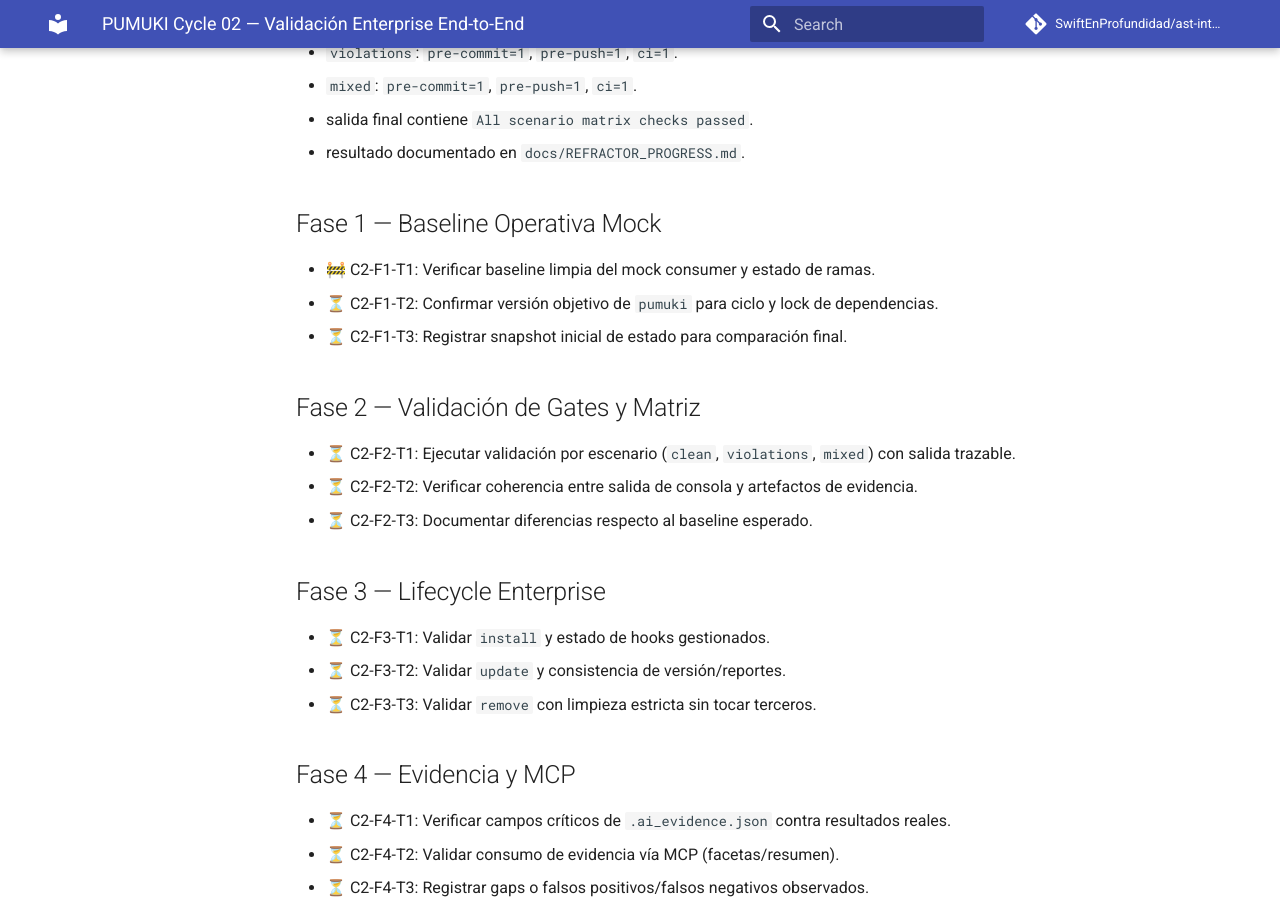
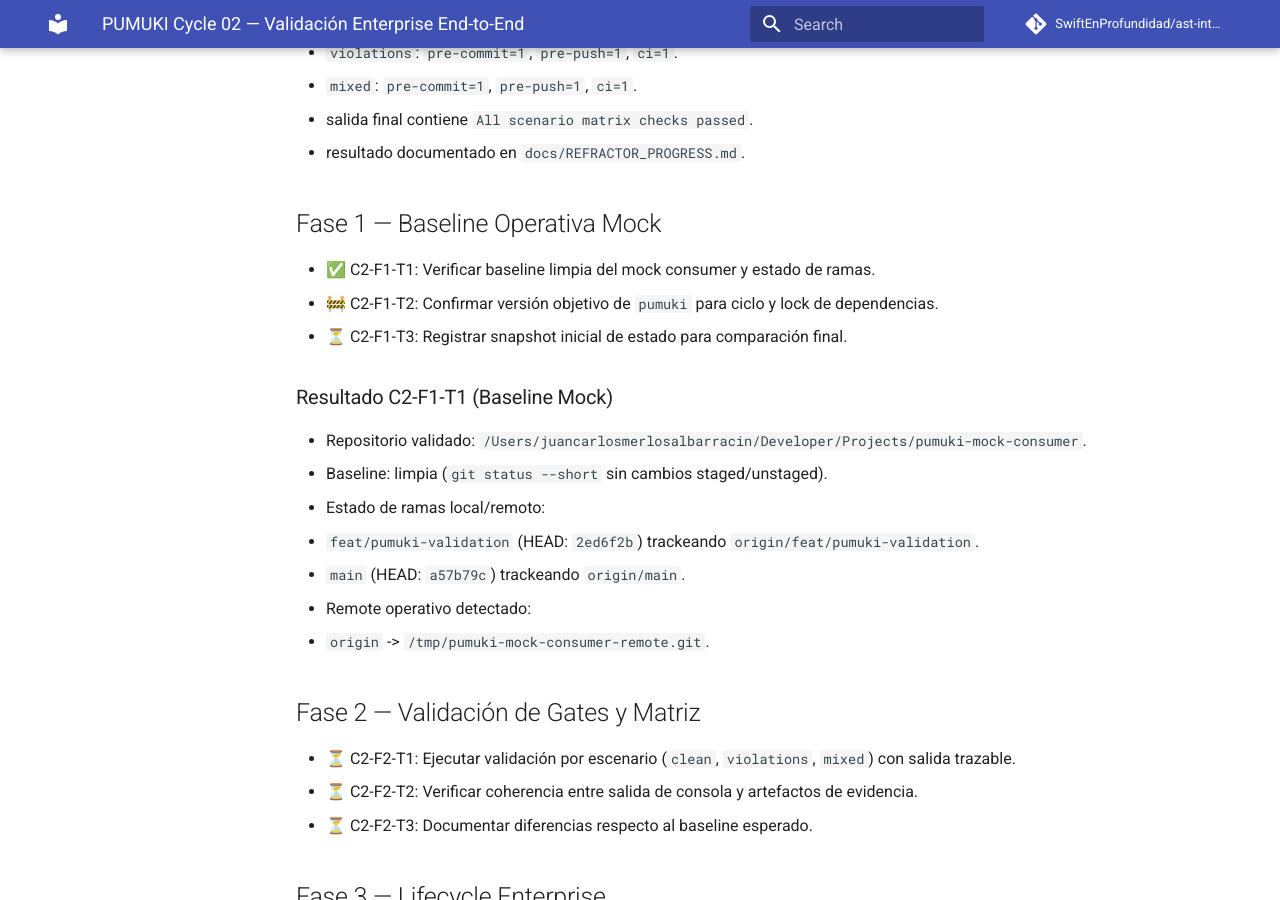
Before and after one commit to SwiftEnProfundidad/ast-intelligence-hooks, an MkDocs documentation site: the page built from docs/PUMUKI_CYCLE_02_ENTERPRISE_VALIDATION.md, in a window 1280 px wide and 900 px high, scrolled down 1938 px. Built offline with MkDocs 1.6.1 and Material for MkDocs 9.7.7, drawn with Linux system fonts in a browser that asks for light colours; comment, search, counter and statistics services are not loaded.

Commit message:
docs(cycle-02): complete C2-F1-T1 and advance to C2-F1-T2

```diff
--- a/docs/PUMUKI_CYCLE_02_ENTERPRISE_VALIDATION.md
+++ b/docs/PUMUKI_CYCLE_02_ENTERPRISE_VALIDATION.md
@@ -54,9 +54,18 @@ Ejecutar un ciclo completo, finito y verificable de validación enterprise de Pu
   - resultado documentado en `docs/REFRACTOR_PROGRESS.md`.
 
 ## Fase 1 — Baseline Operativa Mock
-- 🚧 C2-F1-T1: Verificar baseline limpia del mock consumer y estado de ramas.
-- ⏳ C2-F1-T2: Confirmar versión objetivo de `pumuki` para ciclo y lock de dependencias.
+- ✅ C2-F1-T1: Verificar baseline limpia del mock consumer y estado de ramas.
+- 🚧 C2-F1-T2: Confirmar versión objetivo de `pumuki` para ciclo y lock de dependencias.
 - ⏳ C2-F1-T3: Registrar snapshot inicial de estado para comparación final.
+
+### Resultado C2-F1-T1 (Baseline Mock)
+- Repositorio validado: `/Users/juancarlosmerlosalbarracin/Developer/Projects/pumuki-mock-consumer`.
+- Baseline: limpia (`git status --short` sin cambios staged/unstaged).
+- Estado de ramas local/remoto:
+  - `feat/pumuki-validation` (HEAD: `2ed6f2b`) trackeando `origin/feat/pumuki-validation`.
+  - `main` (HEAD: `a57b79c`) trackeando `origin/main`.
+- Remote operativo detectado:
+  - `origin` -> `/tmp/pumuki-mock-consumer-remote.git`.
 
 ## Fase 2 — Validación de Gates y Matriz
 - ⏳ C2-F2-T1: Ejecutar validación por escenario (`clean`, `violations`, `mixed`) con salida trazable.
```
Also changed, not shown: docs/REFRACTOR_PROGRESS.md (+2 -1 lines).
